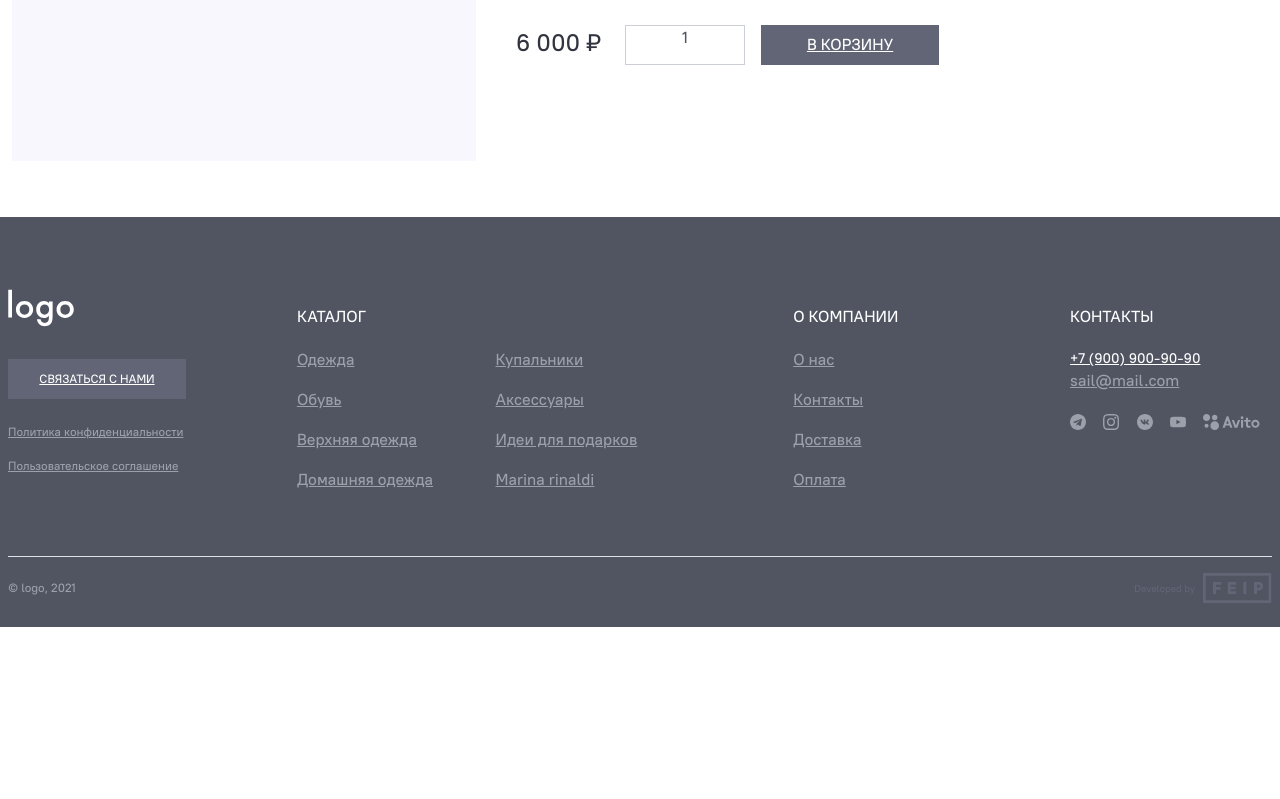
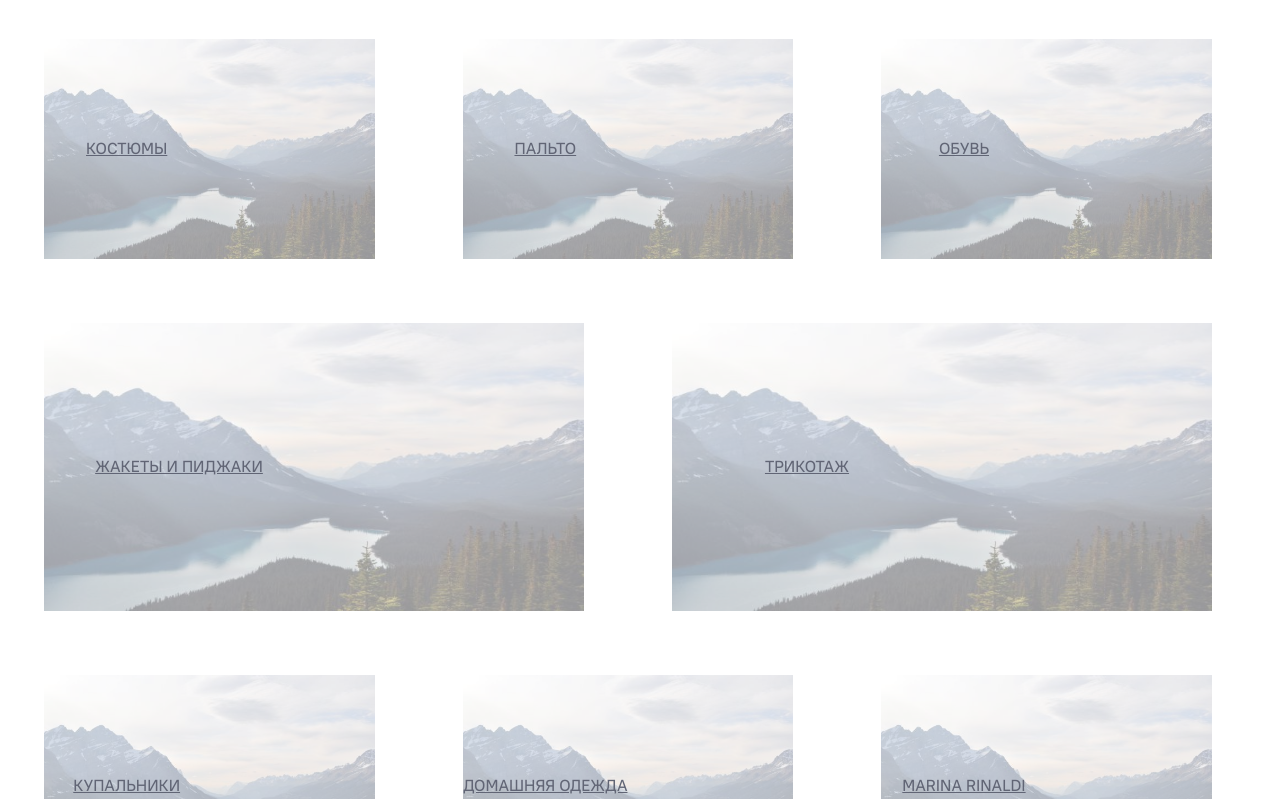
Before and after one commit to FEIP-11-2023/frontend, a Vue app in the folder feip-project/: page / in a window 1280 px wide. Shown: the part 881-1680 px from the top of the page. Before the commit the page ends 1508 px from the top, so only its background shows below. Built offline with nearby package versions, Linux system fonts and the light colour scheme.

Commit message:
catalog in MainPage

```diff
--- a/feip-project/src/App.vue
+++ b/feip-project/src/App.vue
@@ -17,7 +17,7 @@ import MakeOrder from './components/BasketPage/MakeOrder.vue';
 
     <Header />
 
-<!-- <MainPage /> -->
+<MainPage />
 
 <!-- <CardProduct /> -->
 
@@ -30,7 +30,7 @@ import MakeOrder from './components/BasketPage/MakeOrder.vue';
 <!-- <PlugPage /> -->
 
 <!-- <Page404 /> -->
-<ProductPage />
+<!-- <ProductPage /> -->
 
 <!-- <BasketPage /> -->
 
--- /dev/null
+++ b/feip-project/src/components/MainPage/CardMainCatalog.vue
@@ -0,0 +1,38 @@
+<script setup>
+
+</script>
+
+<template>
+  <div class="card-catalog">
+    <slot name="img" class="card-catalog__img"></slot>
+    <div class="card-catalog__title text-uppercase">
+        <!-- <slot></slot> -->
+        <slot name="title"></slot>
+    </div>
+  </div>
+</template>
+
+<style>
+.card-catalog {
+    margin: 2rem;
+    position: relative;
+}
+
+.card-catalog__img {
+    width: 100%;
+  max-height: 288px;
+  opacity: 0.4;
+  position: relative;
+}
+
+.card-catalog__title a {
+    position: absolute;
+  top: 50%;
+  left: 25%;
+  transform: translate(-50%, -50%);
+  max-width: 542px;
+  text-align: center;
+  color: #616575;
+  font-size: 16px;
+}
+</style>
--- a/feip-project/src/components/MainPage/MainCatalog.vue
+++ b/feip-project/src/components/MainPage/MainCatalog.vue
@@ -0,0 +1,77 @@
+<script setup>
+import CardMainCatalog from './CardMainCatalog.vue';
+
+const catalog = [
+    {
+        title: 'Костюмы',
+        img: 'mountains',
+        class: 'col-4'
+    },
+    {
+        title: 'пальто',
+        img: 'mountains',
+        class: 'col-4'
+    },
+    {
+        title: 'обувь',
+        img: 'mountains',
+        class: 'col-4'
+    },
+    {
+        title: 'Жакеты и пиджаки',
+        img: 'mountains',
+        class: 'col-6'
+    },
+    {
+        title: 'трикотаж',
+        img: 'mountains',
+        class: 'col-6'
+    },
+    {
+        title: 'купальники',
+        img: 'mountains',
+        class: 'col-4'
+    },
+    {
+        title: 'Домашняя одежда',
+        img: 'mountains',
+        class: 'col-4'
+    },
+    {
+        title: 'Marina rinaldi',
+        img: 'mountains',
+        class: 'col-4'
+    }
+]
+
+</script>
+
+<template>
+    <div class="main-catalog row">
+        <div
+        v-for="item in catalog"
+        :key="item"
+        :class="item.class"
+        >
+<CardMainCatalog
+        >
+            <template v-slot:img>
+                <img :src="`/examples/${item.img}.jpg`" alt="" class="card-catalog__img">
+            </template>
+            <template v-slot:title>
+                <a href="">
+                    {{ item.title }}
+                </a>
+            </template>
+          </CardMainCatalog>
+        </div>
+
+    </div>
+
+</template>
+
+<style>
+.main-catalog {
+    margin-bottom: 3rem;
+}
+</style>
--- a/feip-project/src/components/MainPage/MainPage.vue
+++ b/feip-project/src/components/MainPage/MainPage.vue
@@ -2,7 +2,7 @@
 import Header from "../Header/Header.vue";
 import Footer from "../Footer/Footer.vue";
 import LogoComponent from "./LogoComponent.vue";
-// import MainCatalog from "./MainCatalog.vue";
+import MainCatalog from "./MainCatalog.vue";
 import NewArrival from "./NewArrival.vue";
 import AboutCompany from "./AboutCompany.vue";
 import MainInstagram from "./MainInstagram.vue";
@@ -19,6 +19,8 @@ import MainInstagram from "./MainInstagram.vue";
   <div class="container-xxl">
     <LogoComponent />
 
+    <MainCatalog />
+
     <NewArrival />
 
     <AboutCompany />
--- a/feip-project/src/components/ProductPage/ProductPage.vue
+++ b/feip-project/src/components/ProductPage/ProductPage.vue
@@ -11,7 +11,7 @@ const product = {
     img: 'card_img',
     size: [42, 44, 46, 50, 52],
     color: ['#FFFFFF', '#CDCFD6', '#616575', '#323540'],
-    count: 1
+    max_count: 10
 }
 
 const product_ = reactive({
@@ -100,8 +100,7 @@ const product_ = reactive({
                     {{ product.price }}
                 </div>
                 <div class="product__count">
-                    <!-- сделать нормальный счётчик -->
-                    {{ product.count }}
+                    <input type="number" :max="product.max_count" min="1" id="count" name="count" placeholder="1">
                 </div>
                 <div class="product__button">
                     <Button>
@@ -190,7 +189,7 @@ const product_ = reactive({
     color: #323540;
 }
 
-.product__count {
+.product__count input {
     margin-right: 1rem;
     min-width: 120px;
     height: 40px;
```
